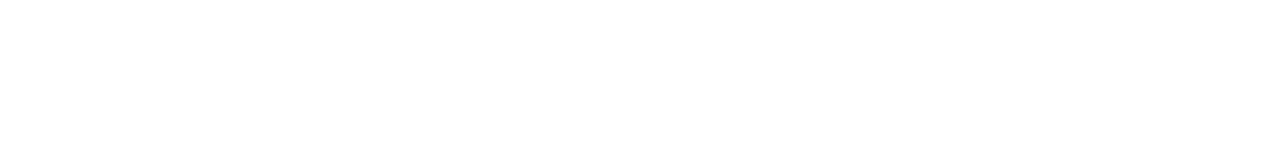
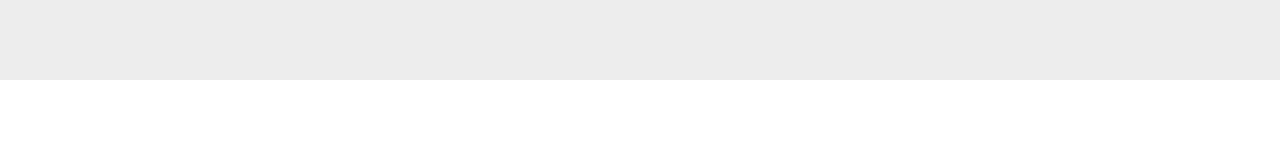
Before and after one commit to Anas-debug/Error-page, a plain HTML site: page index.html in a window 1280 px wide. Drawn offline with Linux system fonts and the light colour scheme.

Commit message:
adeed the header, main content, and footer.

```diff
--- a/index.html
+++ b/index.html
@@ -4,10 +4,20 @@
     <meta charset="UTF-8">
     <meta http-equiv="X-UA-Compatible" content="IE=edge">
     <meta name="viewport" content="width=device-width, initial-scale=1.0">
+    <link rel="stylesheet" href="./styles.css">
     <title>Error 500</title>
 </head>
 <body>
-    <header></header>
-    <footer></footer>
+    <header class="header">
+
+    </header>
+
+    <main>
+
+    </main>
+
+    <footer>
+
+    </footer>
 </body>
 </html>
--- a/styles.css
+++ b/styles.css
@@ -0,0 +1,8 @@
+*{
+    margin: 0px;
+}
+
+.header{
+    background-color: #EDEDED;
+    min-height: 80px;
+}
```
